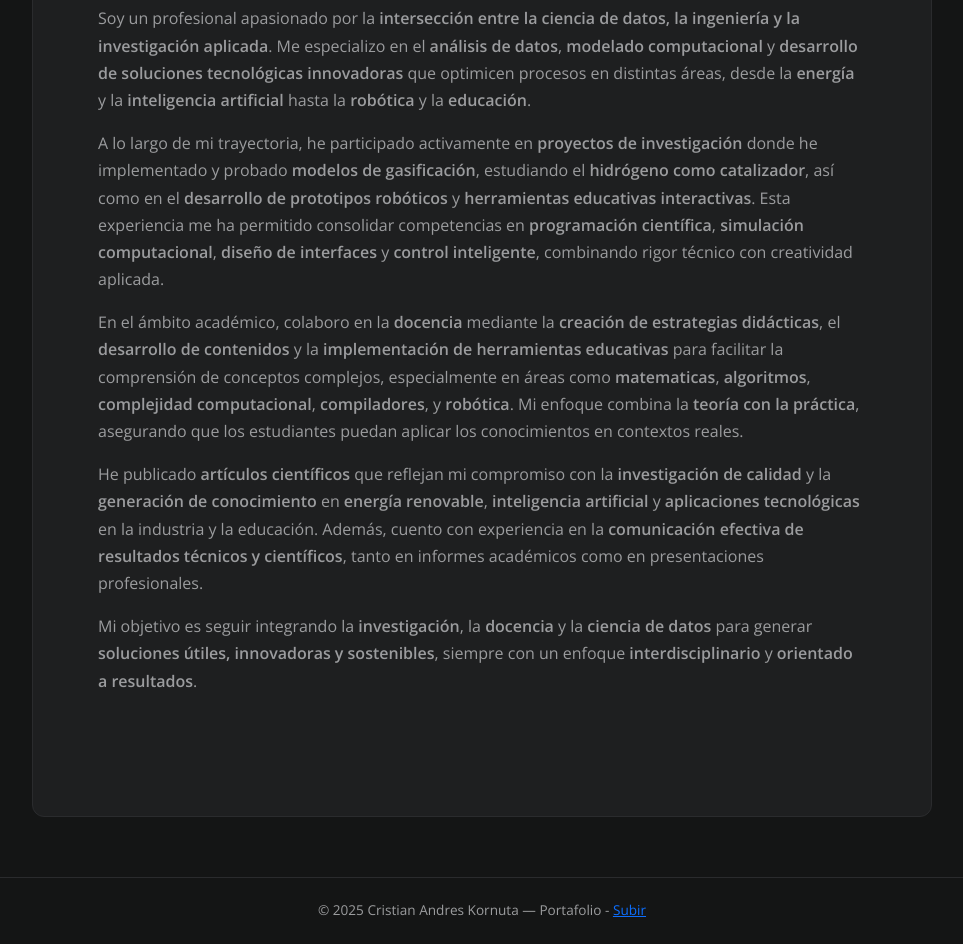
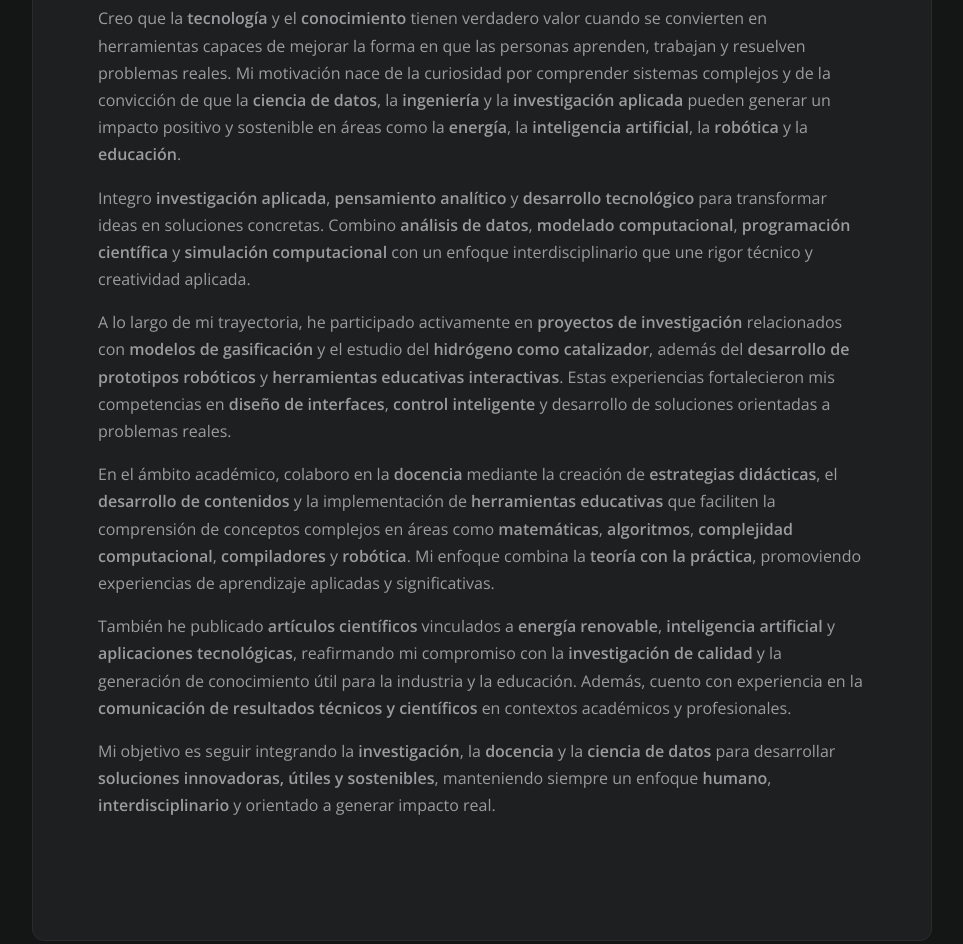
Before and after one commit to cristiankornuta/PortfolioWeb, a plain HTML site: page index.html in a window 1280 px wide. Shown: the part 667-1611 px from the top of the page, without its empty margins (158-1121 px from the left). Drawn offline with nearby package versions, Linux system fonts and the light colour scheme.

Commit message:
Update index.html

```diff
--- a/index.html
+++ b/index.html
@@ -70,42 +70,55 @@
       <div class="section about">
         <h2>Sobre mí</h2>
 <p>
-          Soy un profesional apasionado por la <strong>intersección entre la ciencia de datos, la ingeniería y la
-            investigación aplicada</strong>. Me especializo en el <strong>análisis de datos</strong>, <strong>modelado
-            computacional</strong> y <strong>desarrollo de soluciones tecnológicas innovadoras</strong> que optimicen
-          procesos en distintas áreas, desde la <strong>energía</strong> y la <strong>inteligencia artificial</strong>
-          hasta la <strong>robótica</strong> y la <strong>educación</strong>.
+  Creo que la <strong>tecnología</strong> y el <strong>conocimiento</strong> tienen verdadero valor cuando se
+  convierten en herramientas capaces de mejorar la forma en que las personas aprenden, trabajan y resuelven problemas
+  reales. Mi motivación nace de la curiosidad por comprender sistemas complejos y de la convicción de que la
+  <strong>ciencia de datos</strong>, la <strong>ingeniería</strong> y la <strong>investigación aplicada</strong>
+  pueden generar un impacto positivo y sostenible en áreas como la <strong>energía</strong>, la
+  <strong>inteligencia artificial</strong>, la <strong>robótica</strong> y la <strong>educación</strong>.
 </p>
+
 <p>
-          A lo largo de mi trayectoria, he participado activamente en <strong>proyectos de investigación</strong> donde
-          he implementado y probado <strong>modelos de gasificación</strong>, estudiando el <strong>hidrógeno como
-            catalizador</strong>, así como en el <strong>desarrollo de prototipos robóticos</strong> y
-          <strong>herramientas educativas interactivas</strong>. Esta experiencia me ha permitido consolidar
-          competencias en <strong>programación científica</strong>, <strong>simulación computacional</strong>,
-          <strong>diseño de interfaces</strong> y <strong>control inteligente</strong>, combinando rigor técnico con
-          creatividad aplicada.
+  Integro <strong>investigación aplicada</strong>, <strong>pensamiento analítico</strong> y
+  <strong>desarrollo tecnológico</strong> para transformar ideas en soluciones concretas. Combino
+  <strong>análisis de datos</strong>, <strong>modelado computacional</strong>,
+  <strong>programación científica</strong> y <strong>simulación computacional</strong> con un enfoque interdisciplinario
+  que une rigor técnico y creatividad aplicada.
 </p>
+
 <p>
-          En el ámbito académico, colaboro en la <strong>docencia</strong> mediante la <strong>creación de estrategias
-            didácticas</strong>, el <strong>desarrollo de contenidos</strong> y la <strong>implementación de
-            herramientas educativas</strong> para facilitar la comprensión de conceptos complejos, especialmente en
-          áreas como <strong>matematicas</strong>, <strong>algoritmos</strong>, <strong>complejidad
-            computacional</strong>,
-          <strong>compiladores</strong>, y <strong>robótica</strong>. Mi enfoque combina la <strong>teoría con la
-            práctica</strong>,
-          asegurando que los estudiantes puedan aplicar los conocimientos en contextos reales.
+  A lo largo de mi trayectoria, he participado activamente en <strong>proyectos de investigación</strong> relacionados
+  con <strong>modelos de gasificación</strong> y el estudio del <strong>hidrógeno como catalizador</strong>, además
+  del <strong>desarrollo de prototipos robóticos</strong> y
+  <strong>herramientas educativas interactivas</strong>. Estas experiencias fortalecieron mis competencias en
+  <strong>diseño de interfaces</strong>, <strong>control inteligente</strong> y desarrollo de soluciones orientadas a
+  problemas reales.
 </p>
+
 <p>
-          He publicado <strong>artículos científicos</strong> que reflejan mi compromiso con la <strong>investigación de
-            calidad</strong> y la <strong>generación de conocimiento</strong> en <strong>energía renovable</strong>,
-          <strong>inteligencia artificial</strong> y <strong>aplicaciones tecnológicas</strong> en la industria y la
-          educación. Además, cuento con experiencia en la <strong>comunicación efectiva de resultados técnicos y
-            científicos</strong>, tanto en informes académicos como en presentaciones profesionales.
+  En el ámbito académico, colaboro en la <strong>docencia</strong> mediante la creación de
+  <strong>estrategias didácticas</strong>, el <strong>desarrollo de contenidos</strong> y la implementación de
+  <strong>herramientas educativas</strong> que faciliten la comprensión de conceptos complejos en áreas como
+  <strong>matemáticas</strong>, <strong>algoritmos</strong>,
+  <strong>complejidad computacional</strong>, <strong>compiladores</strong> y
+  <strong>robótica</strong>. Mi enfoque combina la <strong>teoría con la práctica</strong>, promoviendo experiencias
+  de aprendizaje aplicadas y significativas.
 </p>
+
+<p>
+  También he publicado <strong>artículos científicos</strong> vinculados a
+  <strong>energía renovable</strong>, <strong>inteligencia artificial</strong> y
+  <strong>aplicaciones tecnológicas</strong>, reafirmando mi compromiso con la
+  <strong>investigación de calidad</strong> y la generación de conocimiento útil para la industria y la educación.
+  Además, cuento con experiencia en la <strong>comunicación de resultados técnicos y científicos</strong> en contextos
+  académicos y profesionales.
+</p>
+
 <p>
   Mi objetivo es seguir integrando la <strong>investigación</strong>, la <strong>docencia</strong> y la
-          <strong>ciencia de datos</strong> para generar <strong>soluciones útiles, innovadoras y sostenibles</strong>,
-          siempre con un enfoque <strong>interdisciplinario</strong> y <strong>orientado a resultados</strong>.
+  <strong>ciencia de datos</strong> para desarrollar <strong>soluciones innovadoras, útiles y sostenibles</strong>,
+  manteniendo siempre un enfoque <strong>humano</strong>, <strong>interdisciplinario</strong> y orientado a generar
+  impacto real.
 </p>
       </div>
     </div>
```
Lines whose indentation alone changed are shown as unchanged.
